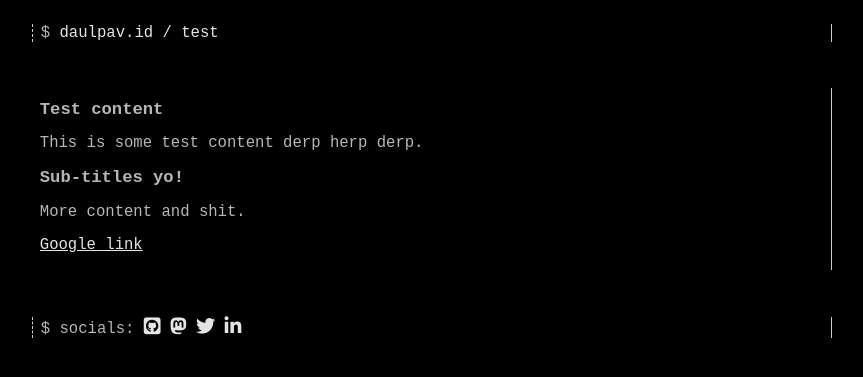
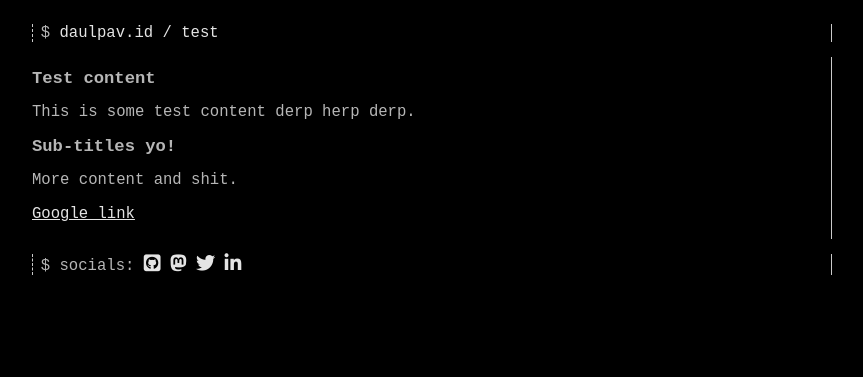
Before and after one commit to DaulPavid/darkhack, a Jekyll site: the page built from test.md, in a window 1280 px wide. Shown: the top 377 px of the page, without its empty margins (208-1071 px from the left). Built offline with Jekyll 4.4.1, drawn with Linux system fonts in a browser that asks for light colours; nearby versions of some CDN libraries.

Commit message:
Fixed theme resizing on content vs listing

```diff
--- a/_sass/darkhack/_base.scss
+++ b/_sass/darkhack/_base.scss
@@ -11,9 +11,7 @@
     border-right: $border-style-content $border-thick;
     border-color: $border-color;
 
-    margin-left: 0.5em;
-    margin-top: 2em;
-    margin-bottom: 2em;
+    margin: 0;
 
     padding-right: 1em;
 
```
Also changed, not shown: darkhack.gemspec.
